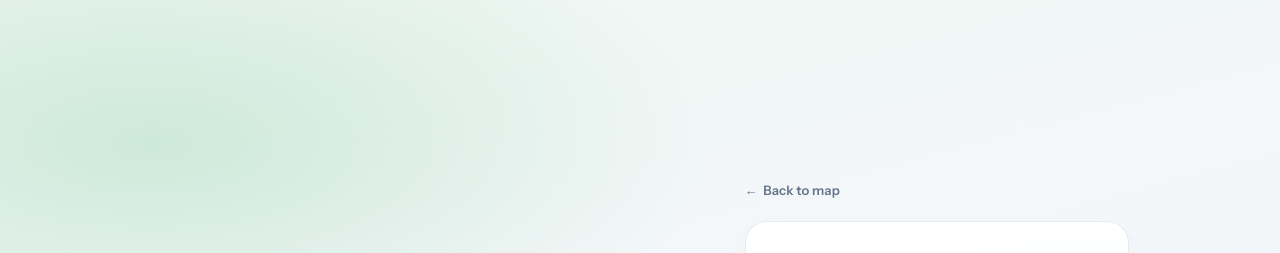
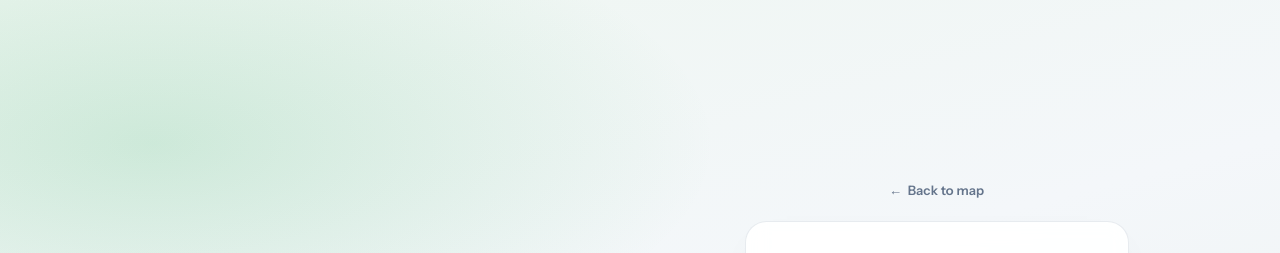
Before and after one commit to nsomazr/tm-frontend, a React (Vite) app: page /login in a window 1280 px wide. Shown: the top 253 px of the page. Built offline with nearby package versions, Linux system fonts and the light colour scheme.

Commit message:
fix email

```diff
--- a/src/components/auth/AuthShell.tsx
+++ b/src/components/auth/AuthShell.tsx
@@ -110,9 +110,9 @@ export default function AuthShell({ children, mode = 'login' }: AuthShellProps)
         </aside>
 
         <section className="auth-shell__form-col relative flex min-h-0 flex-col justify-center overflow-y-auto">
-          <div className="mx-auto mb-5 w-full max-w-[24rem] shrink-0">
+          <div className="mx-auto mb-5 w-full max-w-[24rem] shrink-0 text-center">
             <BackToMapLink />
-            <div className="mt-4 text-center lg:hidden">
+            <div className="mt-4 lg:hidden">
               <Link to="/" className="inline-flex items-center">
                 <Logo variant="wordmark" className="h-9 w-auto" />
               </Link>
```
